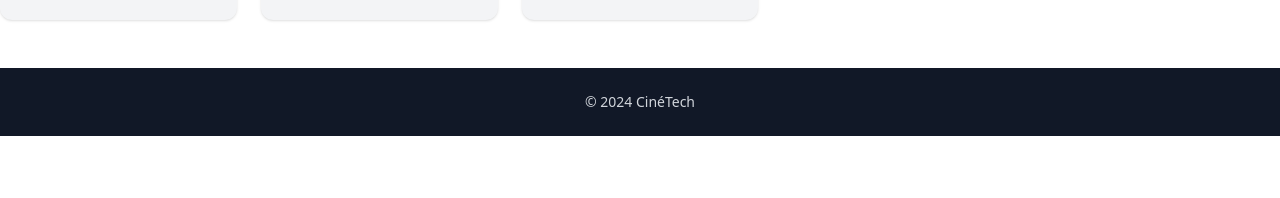
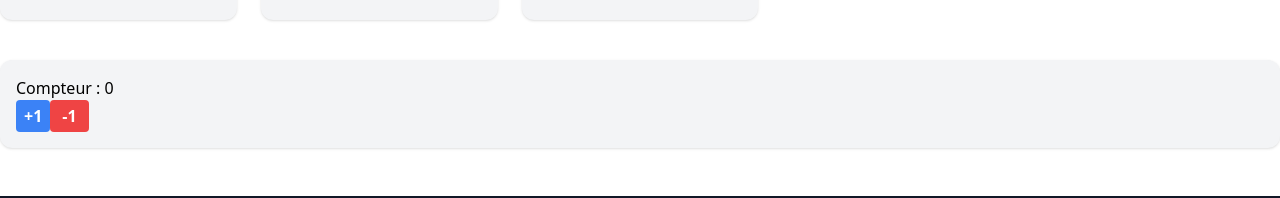
Before and after one commit to man2lol/tp3-react, a React (Vite) app: page / in a window 1280 px wide. Shown: the part 2415-2613 px from the top of the page. Before the commit the page ends 2551 px from the top, so only its background shows below. Built offline with nearby package versions, Linux system fonts and the light colour scheme.

Commit message:
TP6 : decrementation du compteur

```diff
--- a/src/App.jsx
+++ b/src/App.jsx
@@ -1,17 +1,12 @@
 import moviesList from './data/moviesList.js';
 import MovieList from './components/MovieList.jsx';
-import './style.css';
-import styles from './App.module.css';
+import FeaturedMovie from './components/FeaturedMovie.jsx';
+import Counter from './components/Counter.jsx';
 
 export default function App() {
   console.log(moviesList);
 
-  const favoriteMovies = moviesList.filter((movie) => movie.rating >= 8);
   const featuredMovie = moviesList[0];
-
-  const superHeroMovies = moviesList.filter(
-    (movie) => movie.Category === 'film de super héros'
-  );
 
   return (
     <>
@@ -29,30 +24,7 @@ export default function App() {
       </nav>
 
       <h1 className="text-4xl font-bold text-center my-6">CinéTech</h1>
-      <section className="bg-gray-900 text-white p-6 rounded-xl shadow-xl mb-10">
-        <h2 className="text-3xl font-bold mb-4 text-center">Film du moment</h2>
-
-        <div className="flex flex-col md:flex-row items-center gap-6">
-          <img
-            src={featuredMovie.poster}
-            alt={featuredMovie.title}
-            className="w-full sm:w-1/4 h-auto object-cover rounded"
-          />
-
-          <div className="flex-1">
-            <h3 className="text-2xl font-bold mb-3">{featuredMovie.title}</h3>
-
-            <p className="text-yellow-400 text-xl font-semibold mb-3">
-              Note : {featuredMovie.rating}
-            </p>
-
-            <p className="text-gray-300 leading-relaxed">
-              {featuredMovie.synopsis}
-            </p>
-          </div>
-        </div>
-      </section>
-
+      <FeaturedMovie movie={featuredMovie} />
       <main className="max-w-7xl mx-auto mt-6">
         <MovieList title="Films à l'affiche" movies={moviesList} />
 
@@ -67,6 +39,8 @@ export default function App() {
           movies={moviesList}
           filter={(movie) => movie.Category === 'film de super héros'}
         />
+
+        <Counter />
       </main>
 
       <footer className="bg-gray-900 text-gray-300 text-center py-6 mt-12">
--- /dev/null
+++ b/src/components/Counter.jsx
@@ -0,0 +1,28 @@
+import { useState } from 'react';
+export default function Counter() {
+  const [count, setCount] = useState(0);
+  const increment = () => {
+    setCount(count + 1);
+  };
+
+  const decrement = () => {
+    setCount(count - 1);
+  };
+  return (
+    <div className="bg-gray-100 rounded-xl p-4 shadow">
+      <p>Compteur : {count}</p>
+      <button
+        className="bg-blue-500 hover:bg-blue-700 text-white font-bold px-2 py-1 rounded"
+        onClick={increment}
+      >
+        +1
+      </button>
+      <button
+        className="bg-red-500 hover:bg-red-700 text-white font-bold px-3 py-1 rounded"
+        onClick={decrement}
+      >
+        -1
+      </button>
+    </div>
+  );
+}
--- /dev/null
+++ b/src/components/FeaturedMovie.jsx
@@ -0,0 +1,25 @@
+export default function FeaturedMovie({ movie }) {
+  return (
+    <section className="bg-gray-900 text-white p-6 rounded-xl shadow-xl mb-10">
+      <h2 className="text-3xl font-bold mb-4 text-center">Film du moment</h2>
+
+      <div className="flex flex-col md:flex-row items-center gap-6">
+        <img
+          src={movie.poster}
+          alt={movie.title}
+          className="w-full sm:w-1/4 h-auto object-cover rounded"
+        />
+
+        <div className="flex-1">
+          <h3 className="text-2xl font-bold mb-3">{movie.title}</h3>
+
+          <p className="text-yellow-400 text-xl font-semibold mb-3">
+            Note : {movie.rating}
+          </p>
+
+          <p className="text-gray-300 leading-relaxed">{movie.synopsis}</p>
+        </div>
+      </div>
+    </section>
+  );
+}
```
